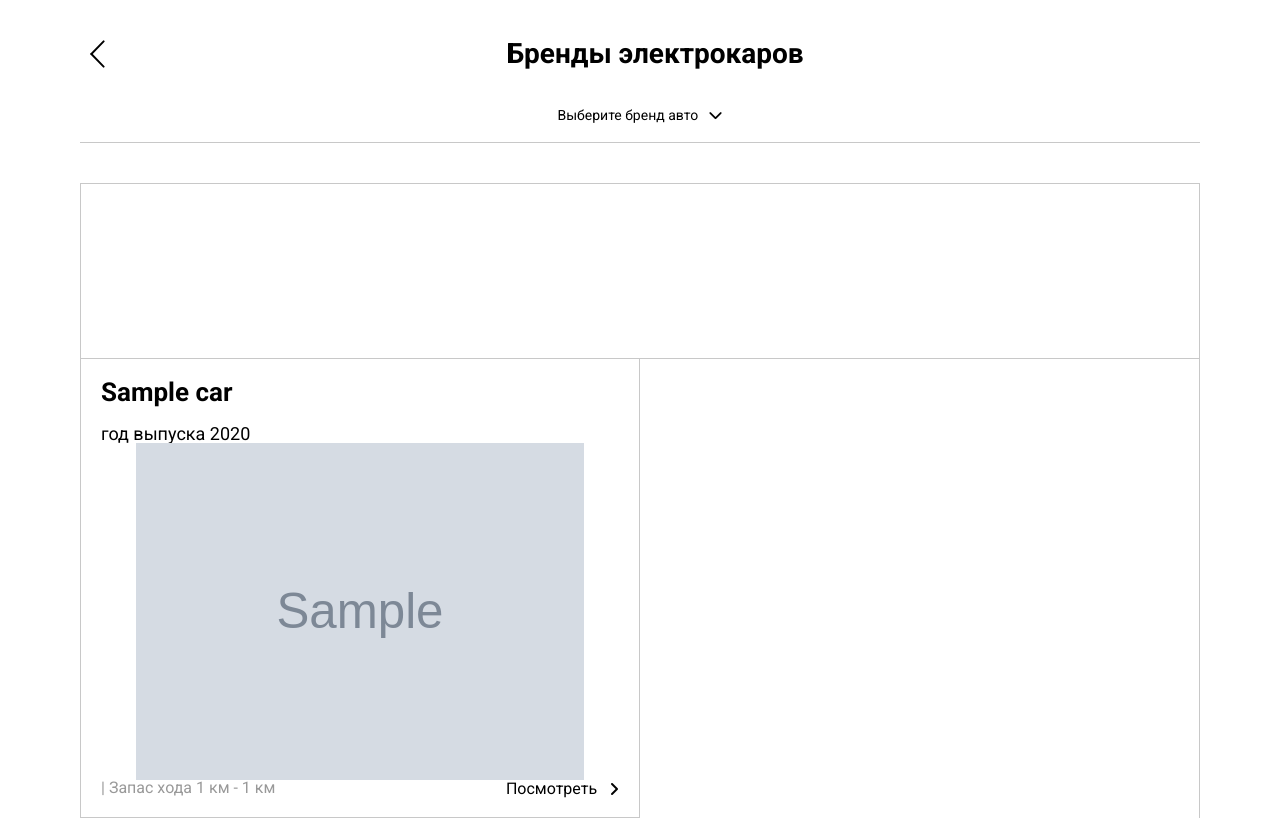
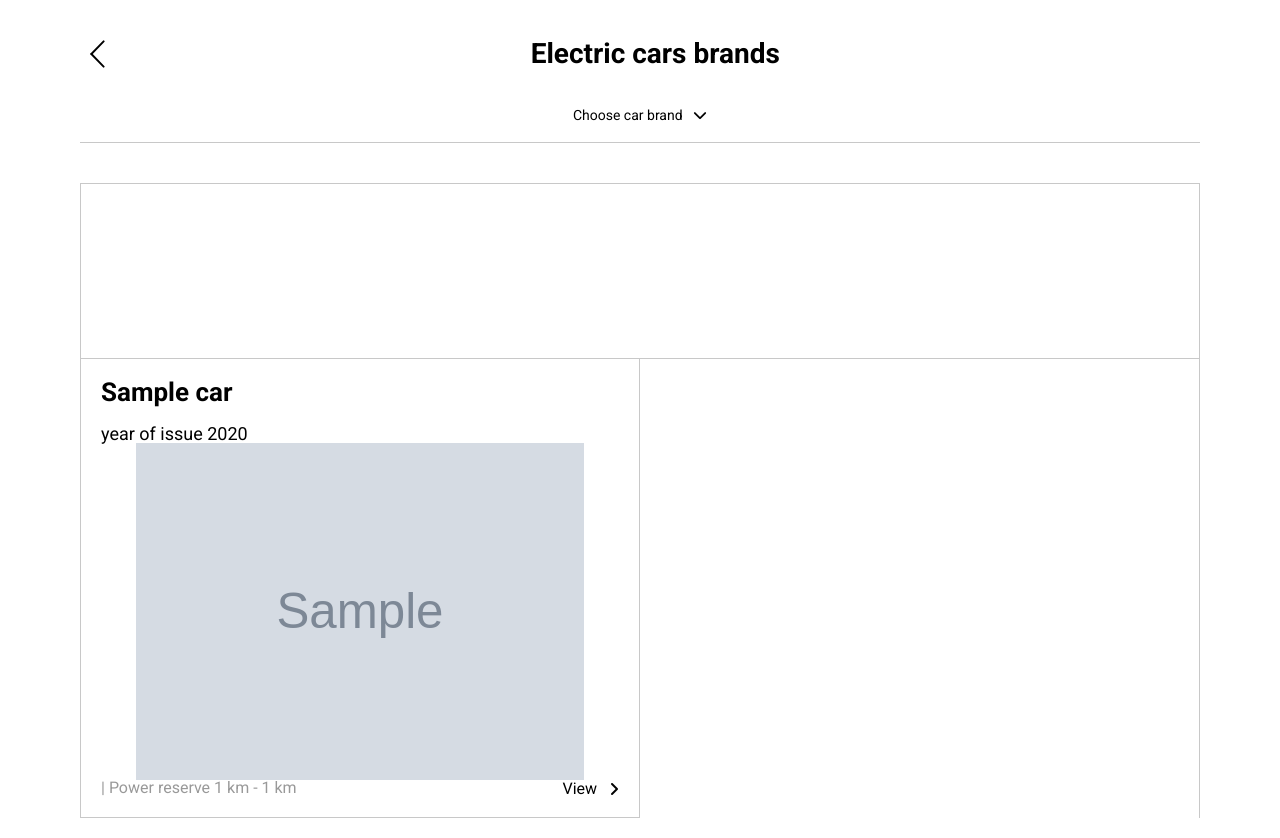
Before and after one commit to KhurshidMurotov/arma_CD, a Django app: page /ru/brands/ in a window 1280 px wide. Run offline with Django 4.2, Linux system fonts and the light colour scheme; tables that the repository leaves empty hold one stand-in row (values such as "Sample post"); grey boxes marked "Sample" are stand-in pictures; some libraries are stand-ins or nearby versions.

Commit message:
Lang changes

```diff
--- a/templates/main/brands.html
+++ b/templates/main/brands.html
@@ -27,12 +27,12 @@
                     <img src="{% static 'img/back arrow left.svg' %}" alt="">
                 </a>
                 <div class="brands-section__header-title">
-                    Бренды электрокаров
+                    Electric cars brands
                 </div>
             </div>
             <div class="brands-section__dropdown-container">
                 <div class="brands-section__dropdown">
-                    Выберите бренд авто
+                    Choose car brand
                     &nbsp;
                     <i class="fa-solid fa-chevron-down"></i>
                 </div>
@@ -54,7 +54,7 @@
                                 {{item.name}}
                             </div>
                             <div class="car__item-subtitle">
-                                год выпуска {{item.manufacture_year}}
+                                year of issue {{item.manufacture_year}}
                             </div>
                         </div>
                         <div class="car__item-main">
@@ -62,11 +62,11 @@
                         </div>
                         <div class="car__item-footer">
                             <div class="car__item-detail">
-                                | Запас хода {{item.power_reserver_from}} км - {{item.power_reserver_to}} км
+                                | Power reserve {{item.power_reserver_from}} km - {{item.power_reserver_to}} km
                             </div>
                             <div class="car__item-btn">
                                 <a href="{% url 'car-profile' item.id %}">
-                                    Посмотреть
+                                    View
                                     &nbsp;
                                     <i class="fa-solid fa-angle-right" style="transform: translate(0, 1px);"></i>
                                 </a>
```
